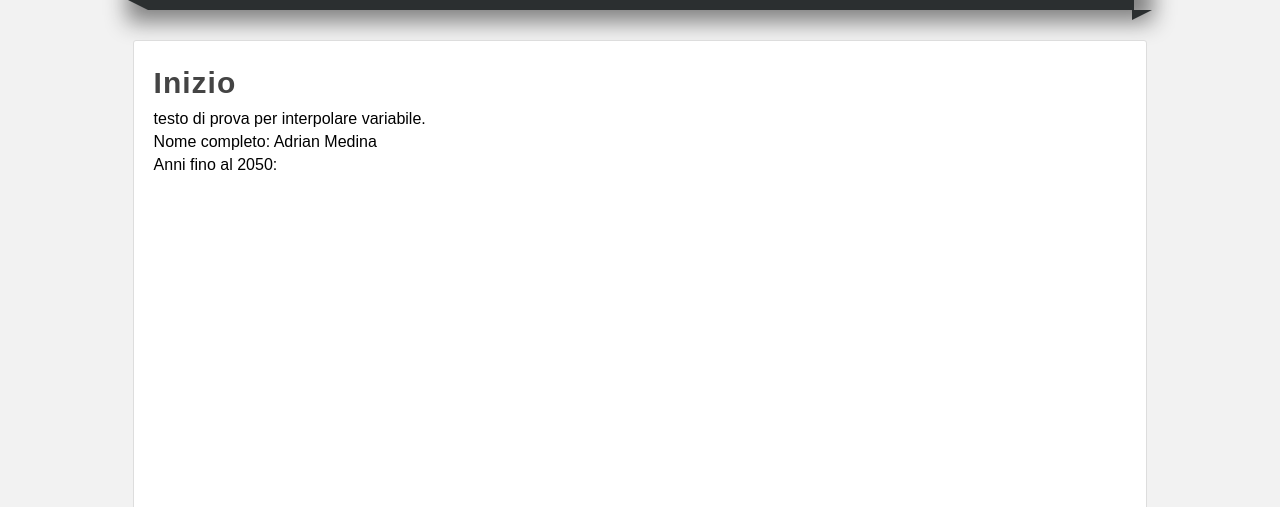
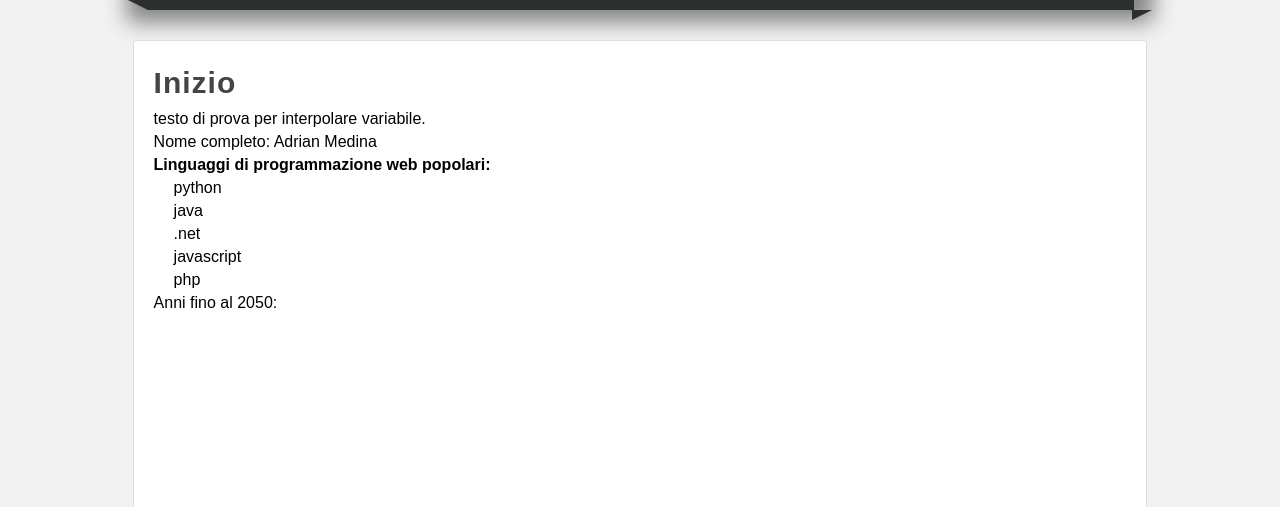
Before and after one commit to amedina14/master-python, a Django app: page / in a window 1280 px wide. Shown: the part 182-689 px from the top of the page. Run offline with Django 3.2, Linux system fonts and the light colour scheme.

Commit message:
add for per elencare i linguaggi della lista

```diff
--- a/22-Django-beginnings/imparandoDjango/myapp/templates/inizio.html
+++ b/22-Django-beginnings/imparandoDjango/myapp/templates/inizio.html
@@ -17,6 +17,13 @@
     <strong>User name non esiste o non coincide</strong>
 {% endif %}
 
+<strong>Linguaggi di programmazione web popolari: </strong>
+<ul id="linguaggi-prog">
+{% for language in languages %}
+    <p>{{language}}</p>
+{% endfor %}
+</ul>
+
 <p>Anni fino al 2050:</p>
 <ul>
 {{html}}
```
